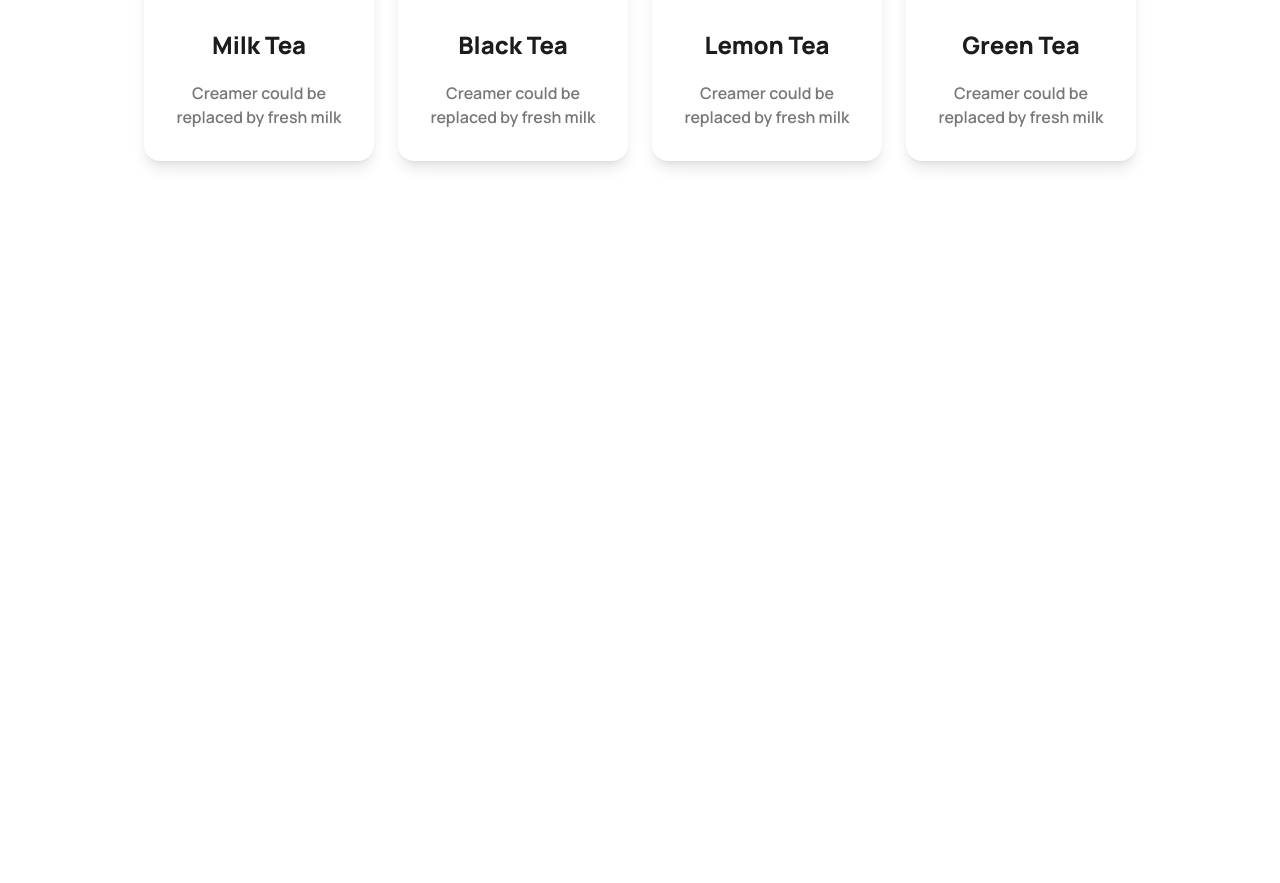
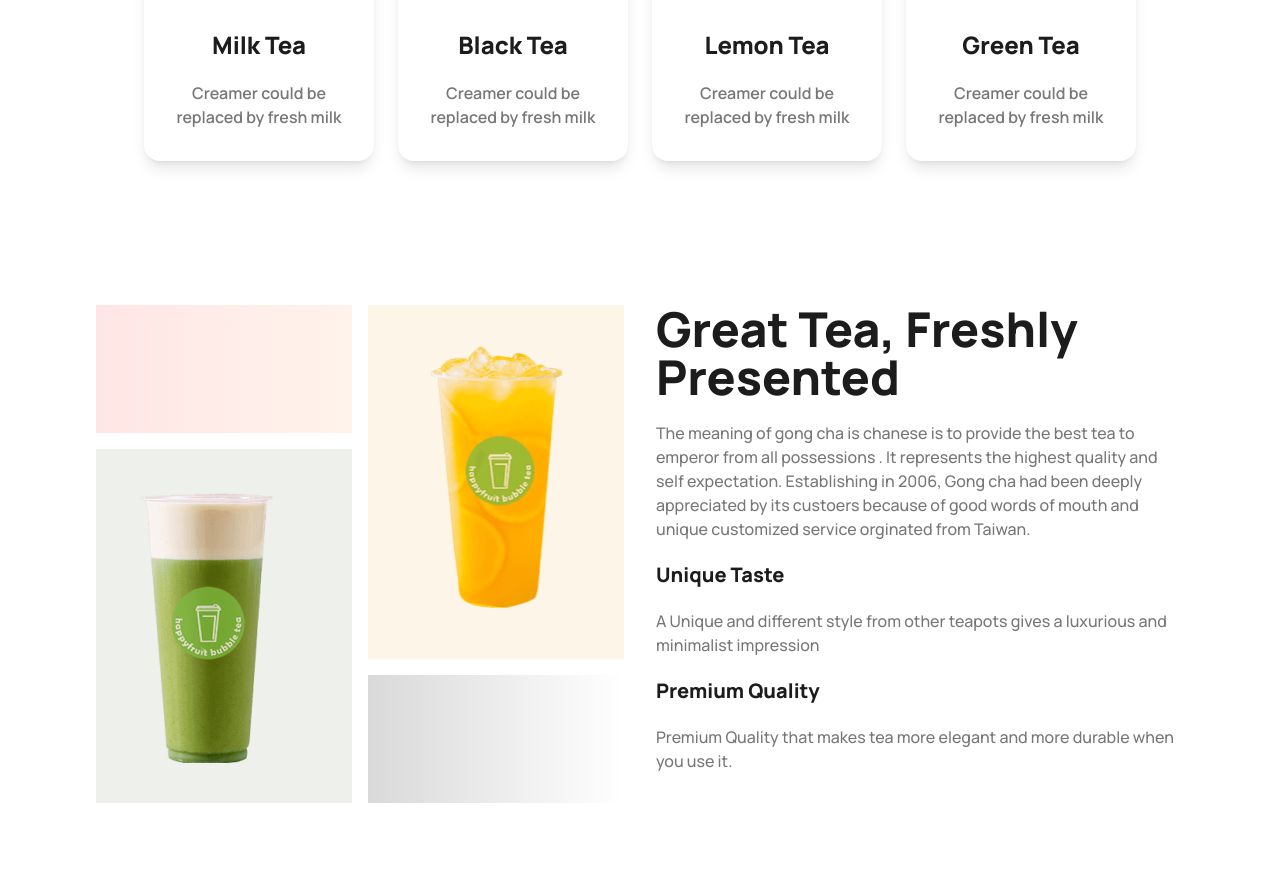
Before and after one commit to mohammodjuwelis/tea-house-website, a plain HTML site: page index.html in a window 1280 px wide. Shown: the part 948-1831 px from the top of the page. Before the commit the page ends 1221 px from the top, so only its background shows below. Drawn offline with nearby package versions, Linux system fonts and the light colour scheme.

Commit message:
great tea section added

```diff
--- a/index.html
+++ b/index.html
@@ -117,6 +117,32 @@
         </div>
       </section>
 
+      <!-- great tea section start  -->
+      <section class="max-w-screen-xl mx-auto p-8 md:px-18 lg:px-24  lg:pb-20  lg:flex gap-8">
+
+        <div class="grid md:grid-cols-2 flex-1 gap-4 mb-5 lg:mb-0">
+          <div class="bg-gradient-to-r from-[#F00] opacity-10 to-[#FF8938] h-32"></div>
+          <div class="row-span-2 bg-[#E6A6231A] p-10">
+            <img src="./images/fresh-1.png" alt="">
+          </div>
+          <div class="row-span-2 bg-[#5776391A] p-10">
+            <img src="./images/fresh-2.png" alt="">
+          </div>
+          <div class="bg-gradient-to-r from-[#D9D9D9] to-[#FFFFFF00] h-32"></div>
+        </div>
+        <div class="space-y-5 flex-1">
+          <h3 class="text-5xl text-tea-head font-extrabold">Great Tea, Freshly <br> Presented</h3>
+          <p class="text-base text-tea-description font-medium">The meaning of gong cha is chanese is to provide the best tea to emperor from all possessions . It represents the highest quality and self expectation. Establishing in 2006, Gong cha had been deeply appreciated by its custoers  because of good words of mouth and unique customized service orginated from Taiwan.</p>
+          <h4 class="text-xl text-tea-head font-extrabold">Unique Taste</h4>
+          <p class="text-base text-tea-description font-medium">A Unique and different style from other teapots gives a luxurious and minimalist impression</p>
+          <h4 class="text-xl text-tea-head font-extrabold">Premium Quality</h4>
+          <p class="text-base text-tea-description font-medium">Premium Quality that makes tea more elegant and more durable when you use it.</p>
+        </div>
+
+      </section>
+
+
+
 
     </main>
 
```
Lines whose indentation alone changed are shown as unchanged.
